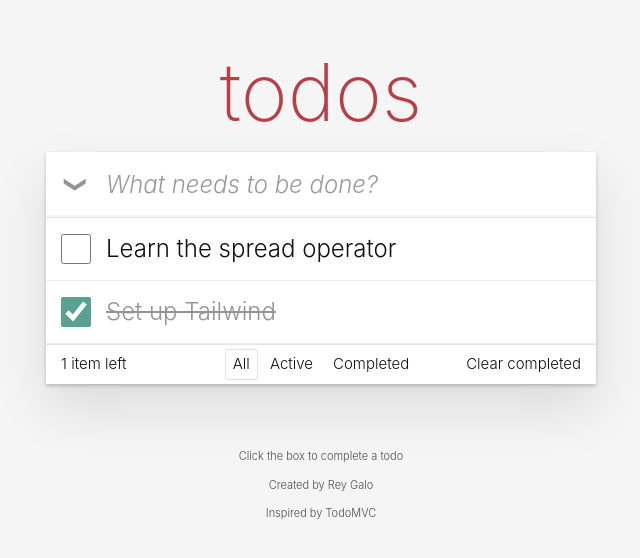
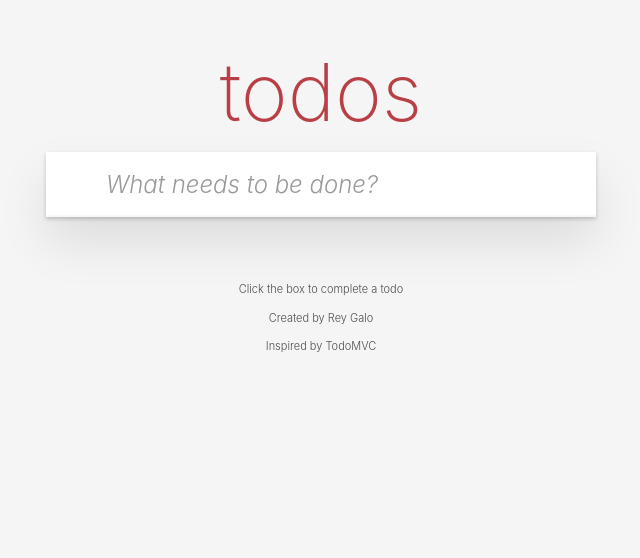
Before and after one commit to Rey-Galo/csit340-todomvc, a React (Vite) app: page / in a window 1280 px wide. Shown: the top 558 px of the page, without its empty margins (319-959 px from the left). Built offline with nearby package versions, Linux system fonts and the light colour scheme.

Commit message:
feat: hide main and footer when there are no todos

```diff
--- a/src/components/Todos.jsx
+++ b/src/components/Todos.jsx
@@ -2,10 +2,7 @@ import { useState } from "react";
 
 function Todos() {
   const [text, setText] = useState("");
-  const [todos, setTodos] = useState([
-    { id: 1, text: "Learn the spread operator", completed: false },
-    { id: 2, text: "Set up Tailwind", completed: true },
-  ]);
+  const [todos, setTodos] = useState([])
 
   function handleSubmit(e) {
     e.preventDefault();
@@ -48,6 +45,8 @@ function Todos() {
             placeholder="What needs to be done?"
           />
         </form>
+       {todos.length > 0 && (
+          <>
         <main className="relative border-t border-[#e6e6e6]">
           <input id="toggle-all" type="checkbox" className="peer sr-only" />
           <label
@@ -125,6 +124,8 @@ function Todos() {
             Clear completed
           </button>
         </footer>
+        </>
+        )}
       </div>
     </section>
   );
```
